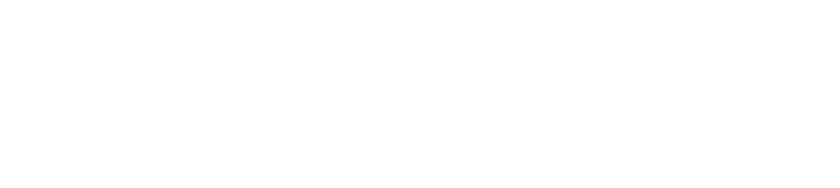
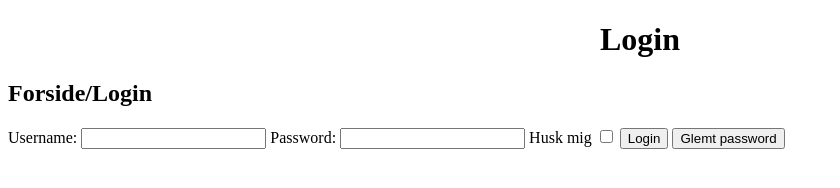
Before and after one commit to bruun12/P2-MLGA, a plain HTML site: page Html/Loginside.html in a window 1280 px wide. Shown: the whole page, without its empty margins (0-840 px from the left). Drawn offline with Linux system fonts and the light colour scheme.

Commit message:
html js css
Lidt mappe og lidt js og lidt html

```diff
--- a/Html/Loginside.html
+++ b/Html/Loginside.html
@@ -3,9 +3,20 @@
 <head>
     <meta charset="UTF-8">
     <meta name="viewport" content="width=device-width, initial-scale=1.0">
-    <title>Document</title>
+    <title>Login page</title>
 </head>
 <body>
-
+    <p><h1 align="center"> Login </h1></p>
+    <h2>Forside/Login</h2>
+    <form>
+        <label for="username">Username:</label>
+        <input type="text" id="username" name="username" required>
+        <label for="password">Password:</label>
+        <input type="password" id="password" name="password" required>
+        <label for="Husk mig">Husk mig</label>
+        <input type="checkbox" value="Husk mig">
+        <input type="submit" value="Login">
+        <input type="submit" value="Glemt password">
+      </form>
 </body>
 </html>
```
Also changed, not shown: JS/Login.js (added, +9 -0 lines).
